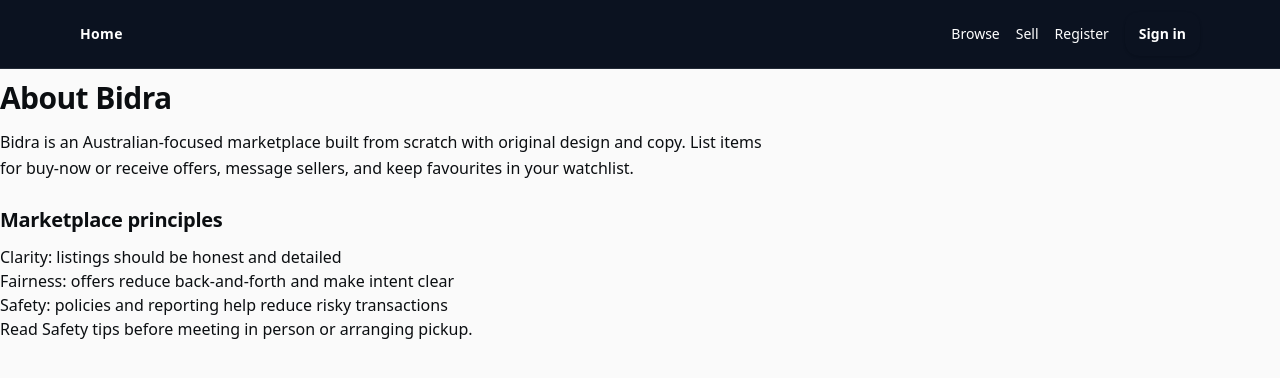
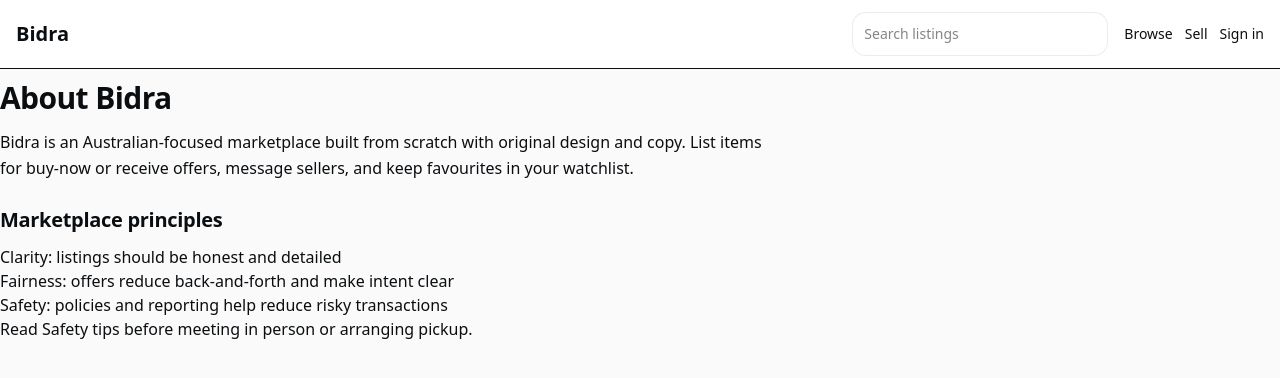
Before and after one commit to TradeFlow1/bidra, a Next.js app: page /about in a window 1280 px wide. Shown: the top 378 px of the page. Built offline with nearby package versions, Linux system fonts and the light colour scheme; no server answers.

Commit message:
Fix header hydration, add global search, stabilise navigation

```diff
--- /dev/null
+++ b/components/search-bar.tsx
@@ -0,0 +1,26 @@
+"use client";
+
+import { useRouter } from "next/navigation";
+import { useState } from "react";
+
+export default function SearchBar() {
+  const [q, setQ] = useState("");
+  const router = useRouter();
+
+  function submit(e: React.FormEvent) {
+    e.preventDefault();
+    if (!q.trim()) return;
+    router.push(`/listings?q=${encodeURIComponent(q)}`);
+  }
+
+  return (
+    <form onSubmit={submit} className="hidden md:block">
+      <input
+        value={q}
+        onChange={(e) => setQ(e.target.value)}
+        placeholder="Search listings"
+        className="border rounded px-3 py-1 text-sm w-64"
+      />
+    </form>
+  );
+}
--- a/components/site-header-client.tsx
+++ b/components/site-header-client.tsx
@@ -1,109 +1,29 @@
-"use client"
+"use client";
 
-import Link from "next/link"
-import { signIn, signOut, useSession } from "next-auth/react"
-import { useEffect, useRef, useState } from "react"
+import Link from "next/link";
+import { useSession } from "next-auth/react";
+import SearchBar from "./search-bar";
 
 export default function SiteHeaderClient() {
-  const { data: session, status } = useSession()
-  const loading = status === "loading"
-  const isAuthed = !!session?.user
-  const role = (session?.user as any)?.role
-  const isAdmin = role === "ADMIN"
-
-  const [open, setOpen] = useState(false)
-  const menuRef = useRef<HTMLDivElement | null>(null)
-
-  useEffect(() => {
-    function onDocClick(e: MouseEvent) {
-      if (!menuRef.current) return
-      if (!menuRef.current.contains(e.target as Node)) setOpen(false)
-    }
-    document.addEventListener("mousedown", onDocClick)
-    return () => document.removeEventListener("mousedown", onDocClick)
-  }, [])
+  const { data: session, status } = useSession();
 
   return (
-    <header className="w-full border-b border-white/10 bg-[#0b1220] text-white">
-      <div className="mx-auto flex max-w-6xl items-center justify-between px-4 py-3">
-        {/* Left: Home */}
-        <Link href="/" className="text-sm font-semibold tracking-wide hover:opacity-90">
-          Home
-        </Link>
+    <div className="flex items-center gap-4">
+      <SearchBar />
 
-        {/* Right: Nav */}
-        <nav className="flex items-center gap-4 text-sm">
-          <Link href="/listings" className="hover:opacity-90">Browse</Link>
-          <Link href="/sell" className="hover:opacity-90">Sell</Link>
+      <nav className="flex items-center gap-3 text-sm">
+        <Link href="/listings">Browse</Link>
+        <Link href="/sell">Sell</Link>
 
-          {!loading && !isAuthed && (
-            <>
-              <Link href="/register" className="hover:opacity-90">Register</Link>
-              <button
-                type="button"
-                className="rounded-md border border-white/15 px-3 py-1 hover:bg-white/10"
-                onClick={() => signIn(undefined, { callbackUrl: "/" })}
-              >
-                Sign in
-              </button>
-            </>
-          )}
-
-          {!loading && isAuthed && (
-            <div className="relative" ref={menuRef}>
-              <button
-                type="button"
-                className="rounded-md border border-white/15 px-3 py-1 hover:bg-white/10"
-                onClick={() => setOpen(!open)}
-              >
-                My account <span aria-hidden="true">▾</span>
-              </button>
-
-              {open && (
-                <div className="absolute right-0 mt-2 w-56 overflow-hidden rounded-lg border border-white/10 bg-[#0b1220] shadow-lg">
-                  <div className="px-3 py-2 text-xs text-white/70">
-                    Signed in as <span className="text-white">{(session?.user as any)?.email || "Account"}</span>
-                  </div>
-
-                  <div className="h-px bg-white/10" />
-
-                  <Link className="block px-3 py-2 hover:bg-white/10" href="/dashboard" onClick={() => setOpen(false)}>
-                    Dashboard
-                  </Link>
-                  <Link className="block px-3 py-2 hover:bg-white/10" href="/watchlist" onClick={() => setOpen(false)}>
-                    Watchlist
-                  </Link>
-                  <Link className="block px-3 py-2 hover:bg-white/10" href="/orders" onClick={() => setOpen(false)}>
-                    Orders
-                  </Link>
-                  <Link className="block px-3 py-2 hover:bg-white/10" href="/account" onClick={() => setOpen(false)}>
-                    Account settings
-                  </Link>
-
-                  {isAdmin && (
-                    <>
-                      <div className="h-px bg-white/10" />
-                      <Link className="block px-3 py-2 hover:bg-white/10" href="/admin" onClick={() => setOpen(false)}>
-                        Admin tools
-                      </Link>
-                    </>
-                  )}
-
-                  <div className="h-px bg-white/10" />
-
-                  <button
-                    type="button"
-                    className="block w-full px-3 py-2 text-left hover:bg-white/10"
-                    onClick={() => signOut({ callbackUrl: "/" })}
-                  >
-                    Sign out
-                  </button>
-                </div>
-              )}
-            </div>
-          )}
-        </nav>
-      </div>
-    </header>
-  )
+        {status === "authenticated" ? (
+          <>
+            <Link href="/dashboard">Dashboard</Link>
+            <Link href="/api/auth/signout">Sign out</Link>
+          </>
+        ) : (
+          <Link href="/auth/signin">Sign in</Link>
+        )}
+      </nav>
+    </div>
+  );
 }
--- a/components/site-header.tsx
+++ b/components/site-header.tsx
@@ -1,5 +1,19 @@
+import Link from "next/link";
+import { Suspense } from "react";
 import SiteHeaderClient from "./site-header-client";
 
 export default function SiteHeader() {
-  return <SiteHeaderClient />;
+  return (
+    <header className="w-full border-b bg-white">
+      <div className="mx-auto max-w-7xl px-4 py-3 flex items-center justify-between gap-4">
+        <Link href="/" className="text-xl font-semibold">
+          Bidra
+        </Link>
+
+        <Suspense fallback={null}>
+          <SiteHeaderClient />
+        </Suspense>
+      </div>
+    </header>
+  );
 }
```
